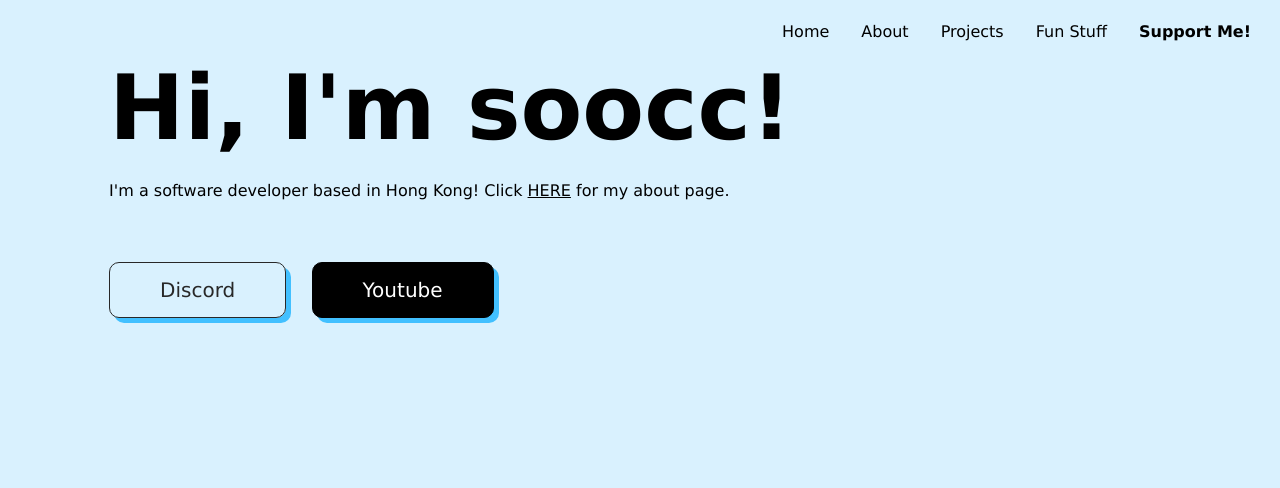
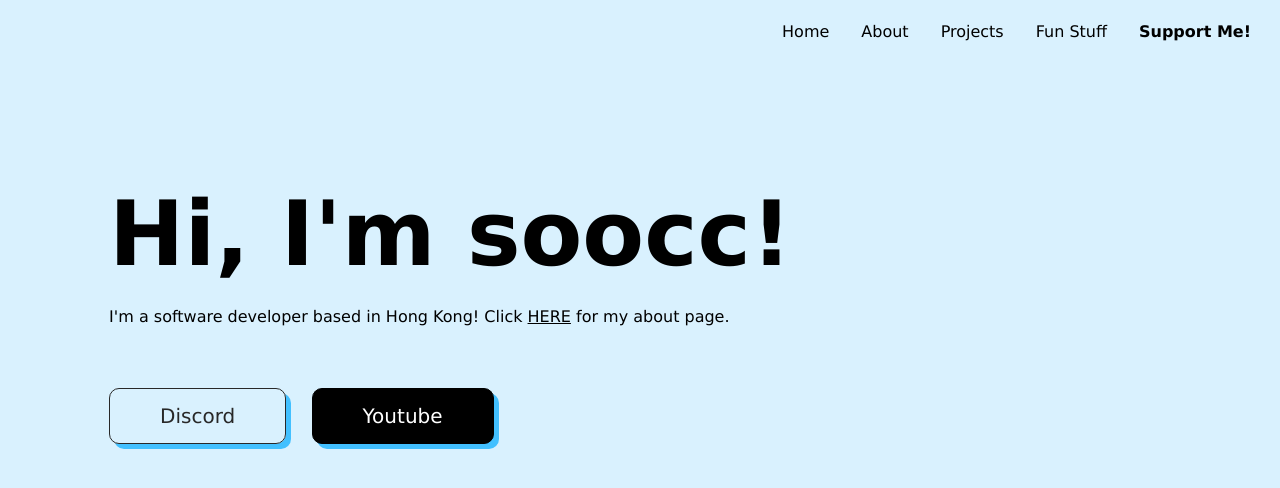
Before and after one commit to soocc/sooccsocks2, a Jekyll site: the page built from index.html, in a window 1280 px wide. Shown: the top 488 px of the page. Built offline with Jekyll 4.4.1, drawn with Linux system fonts in a browser that asks for light colours.

Commit message:
Update index.html

```diff
--- a/index.html
+++ b/index.html
@@ -12,7 +12,7 @@ layout: default
         font-weight: bold;
         font-size: 90px;
         margin-left: 8%;
-        margin-top: 0px;
+        margin-top: 10%;
         margin-bottom: 0px;
       }
 
```
